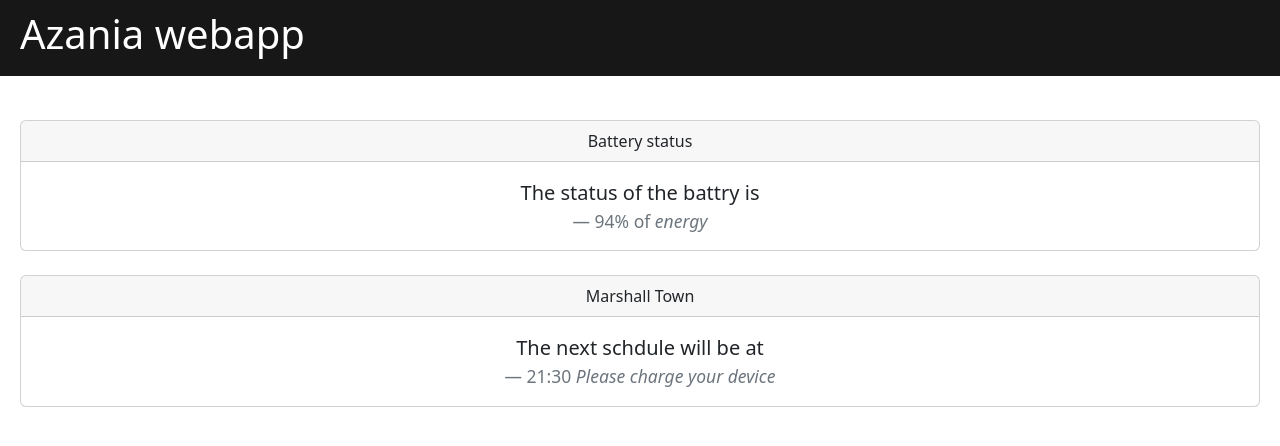
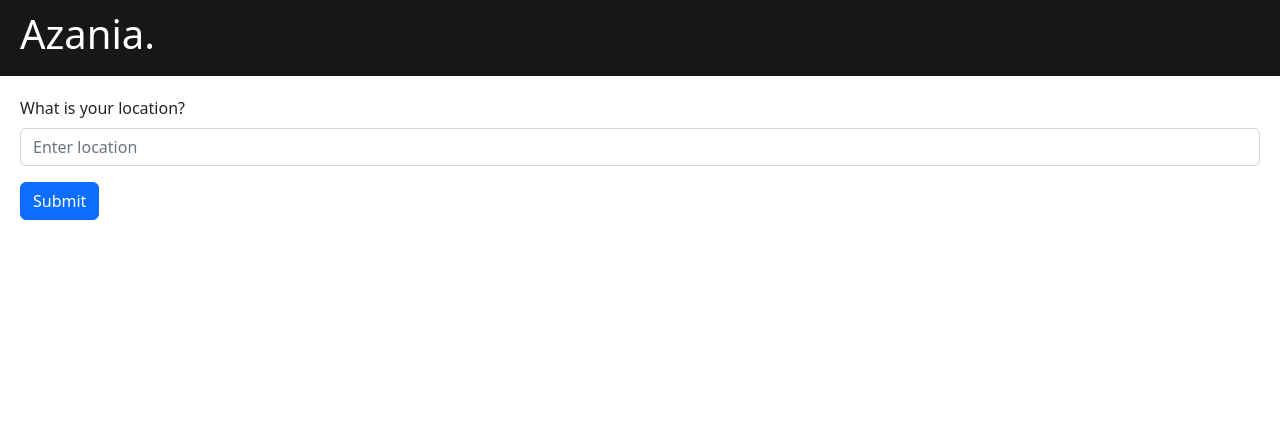
Before and after one commit to NeyoCreator/chat_bot, a React (Create React App) app in the folder azania_webapp/my-app/: page / in a window 1280 px wide. Shown: the top 446 px of the page. Built offline with nearby package versions, Linux system fonts and the light colour scheme.

Commit message:
Added A linking stytem to link pages

```diff
--- a/azania_webapp/my-app/src/App.css
+++ b/azania_webapp/my-app/src/App.css
@@ -1,5 +1,5 @@
 .App {
-  text-align: center;
+  /* text-align: center; */
 }
 
 .App-logo {
--- a/azania_webapp/my-app/src/App.js
+++ b/azania_webapp/my-app/src/App.js
@@ -3,6 +3,8 @@ import BasicCard from './components/card1';
 import BasicCard2 from './components/card2';
 import Navbar from './components/Navbar';
 import Home from './components/Home'
+import LocationForm from './components/Form';
+import ConnectDevice from './components/Device';
 import './App.css';
 
 
@@ -17,6 +19,20 @@ function App() {
           <Routes>
             <Route
               path="/"
+              element={<LocationForm />}
+            />
+          </Routes>
+
+          <Routes>
+            <Route
+              path="/device"
+              element={<ConnectDevice />}
+            />
+          </Routes>
+
+          <Routes>
+            <Route
+              path="/home"
               element={<Home />}
             />
           </Routes>
--- a/azania_webapp/my-app/src/components/Device.js
+++ b/azania_webapp/my-app/src/components/Device.js
@@ -11,7 +11,7 @@ function ConnectDevice() {
         <Card.Text>
           your package device with the smartphone, allow bluetooth acces to this device.
         </Card.Text>
-        <Button variant="primary">Connect</Button>
+        <Button onClick={event =>  window.location.href='/home'} variant="primary">Connect</Button>
       </Card.Body>
     </Card>
   );
--- a/azania_webapp/my-app/src/components/Form.js
+++ b/azania_webapp/my-app/src/components/Form.js
@@ -12,9 +12,11 @@ function LocationForm() {
       </Form.Group>
 
 
-      <Button variant="primary" type="submit">
+      <Button onClick={event =>  window.location.href='/device'} variant="primary" type="submit">
         Submit
       </Button>
+      {/* <Link to="/device" className="btn btn-primary">Sign up</Link> */}
+
     </Form>
   );
 }
--- a/azania_webapp/my-app/src/components/LoadShedding.js
+++ b/azania_webapp/my-app/src/components/LoadShedding.js
@@ -3,7 +3,7 @@ import Card from 'react-bootstrap/Card';
 function ScheduleData() {
   return (
     <Card>
-      <Card.Header>Marshall Town</Card.Header>
+      <Card.Header>Location : Marshalltown</Card.Header>
       <Card.Body>
         <blockquote className="blockquote mb-0">
           <p>
--- a/azania_webapp/my-app/src/components/Navbar.js
+++ b/azania_webapp/my-app/src/components/Navbar.js
@@ -6,7 +6,7 @@ const Navbar = () => {
     <header>
       <div className="container">
         <Link to="/">
-          <h1>Azania webapp</h1>
+          <h1>Azania.</h1>
         </Link>
       </div>
     </header>
```
